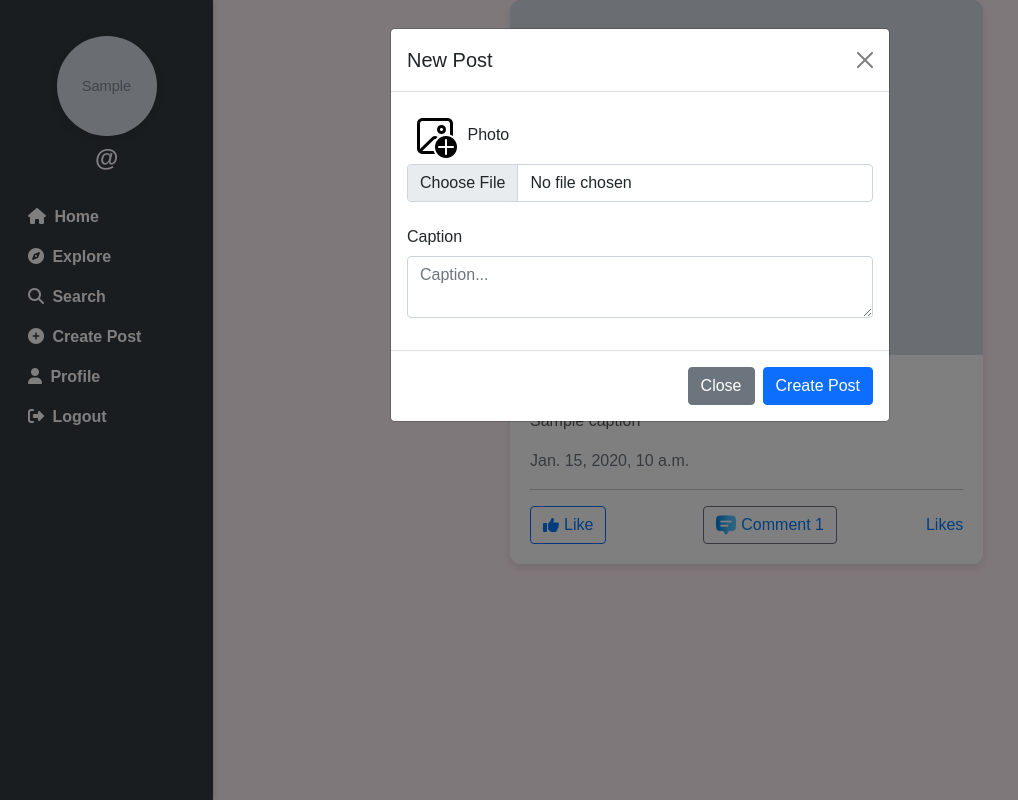
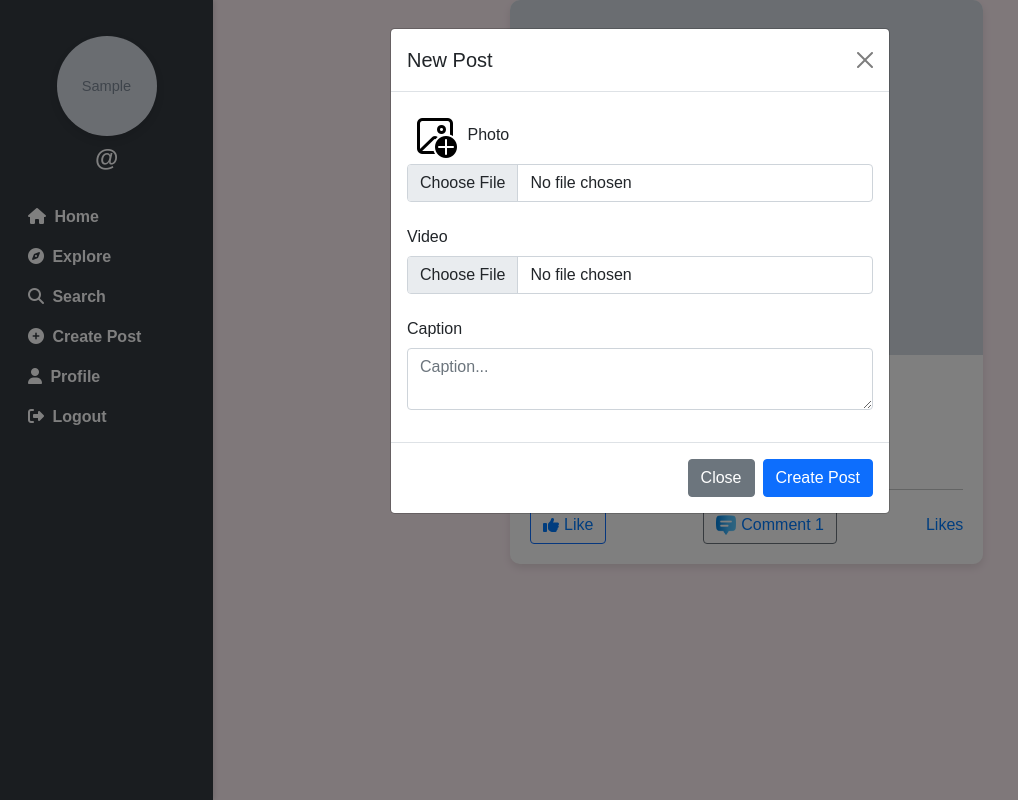
Before and after one commit to namtrinh/LTPython_mxh, a Django app: template socialmedia/templates/main.html in a window 1280 px wide, after a click on "Create Post". Shown: the whole page, without its empty margins (0-1018 px from the left). Run offline with Django 4.2, Linux system fonts and the light colour scheme; the template is opened without the code that fills it: most values are stand-ins (such as "Sample title", 1, 10 or a date in 2020); grey boxes marked "Sample" are stand-in pictures; some libraries are stand-ins or nearby versions.

Commit message:
Update modal for video upload.html

```diff
--- a/socialmedia/templates/modal.html
+++ b/socialmedia/templates/modal.html
@@ -7,22 +7,21 @@
                 <button type="button" class="btn-close" data-bs-dismiss="modal" aria-label="Close"></button>
             </div>
             <div class="modal-body">
-
                 <form action="upload" method="POST" enctype="multipart/form-data">
                     {% csrf_token %}
                     <div class="mb-3">
                         <img src="{% static 'css/upload.png' %}" alt="" class="m-1">
-
                         <label for="recipient-name" class="col-form-label">Photo</label>
                         <input type="file" name="image_upload" class="form-control" id="recipient-name">
-
+                    </div>
+                    <div class="mb-3">
+                        <label for="video-upload" class="col-form-label">Video</label>
+                        <input type="file" name="video_upload" class="form-control" id="video-upload" accept="video/*">
                     </div>
                     <div class="mb-3">
                         <label for="message-text" class="col-form-label">Caption</label>
-                        <textarea class="form-control" name="caption" placeholder="Caption..."
-                            id="message-text"></textarea>
+                        <textarea class="form-control" name="caption" placeholder="Caption..." id="message-text"></textarea>
                     </div>
-
             </div>
             <div class="modal-footer">
                 <button type="button" class="btn btn-secondary" data-bs-dismiss="modal">Close</button>
```
